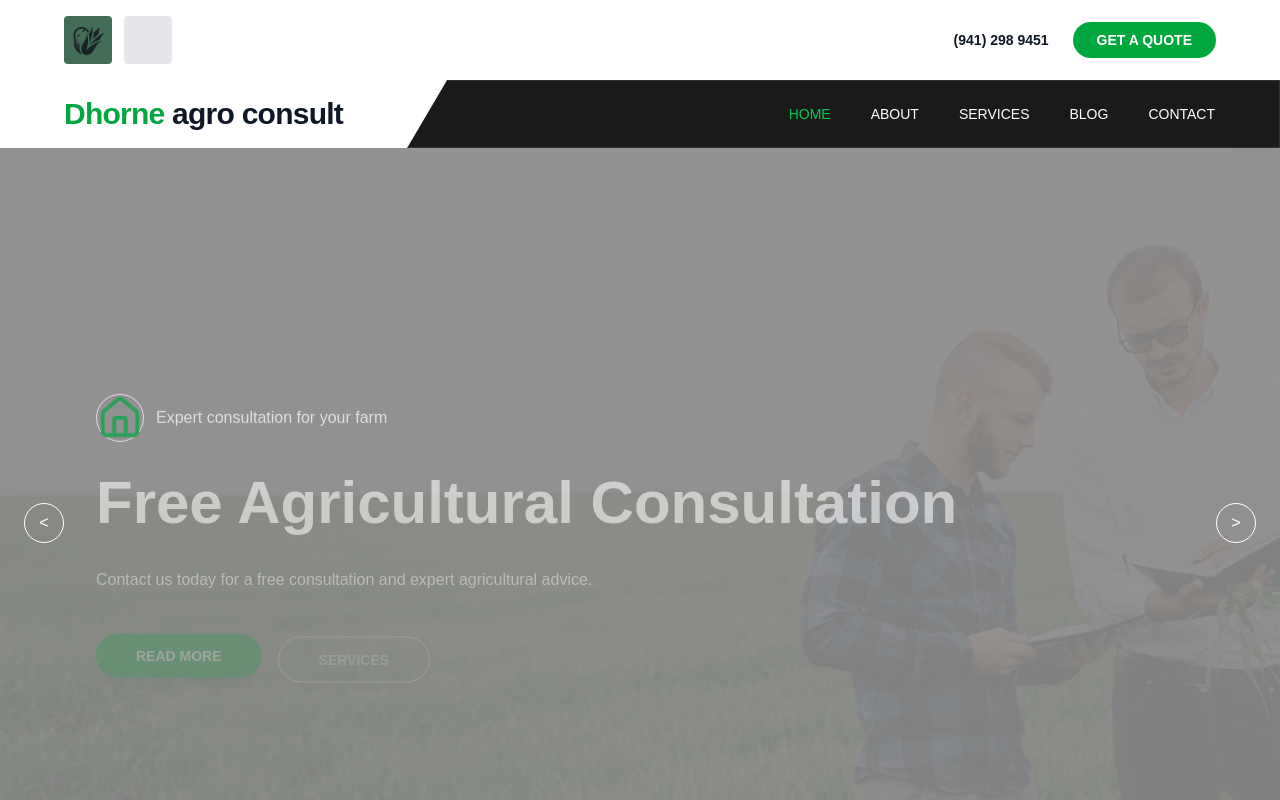
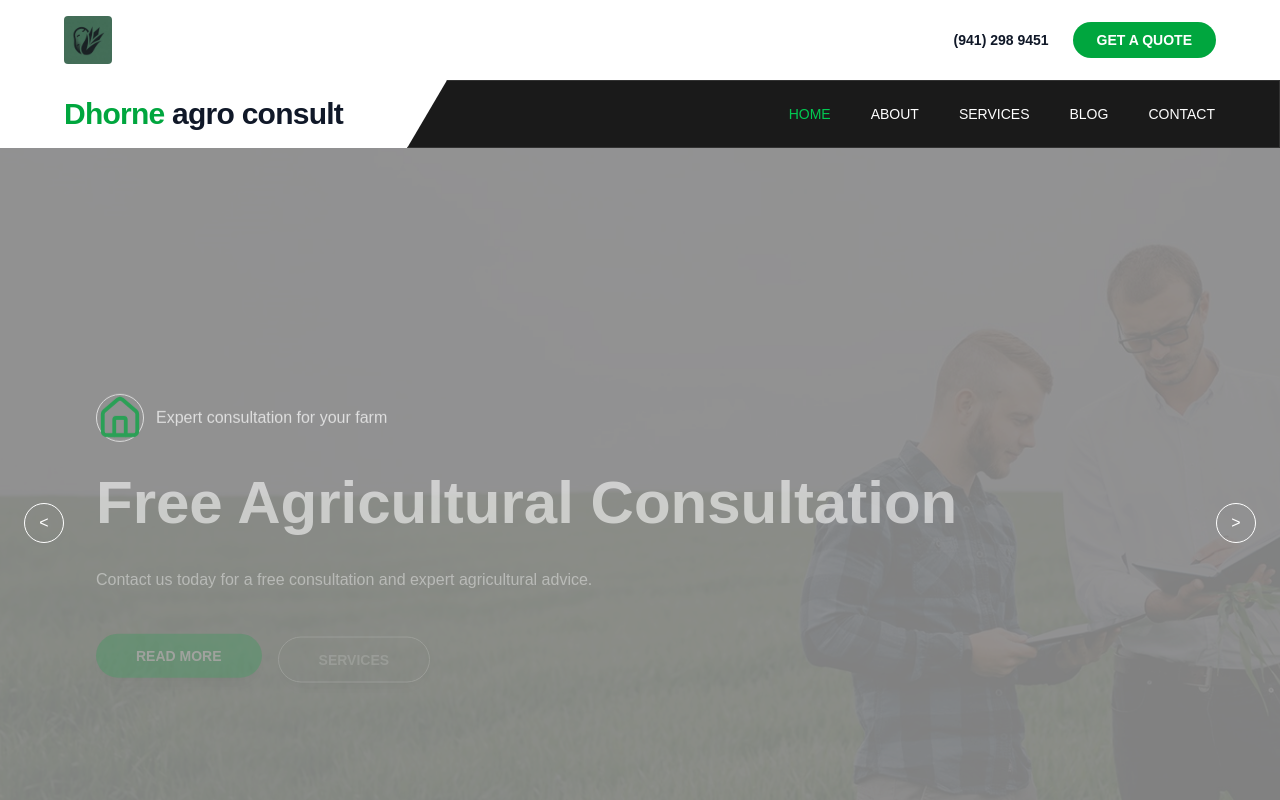
Before and after one commit to conflictonsions12/qwerty, a Next.js app: page / in a window 1280 px wide. Shown: the top 800 px of the page. Built offline with nearby package versions, Linux system fonts and the light colour scheme.

Commit message:
Update Header.jsx

```diff
--- a/src/components/Header.jsx
+++ b/src/components/Header.jsx
@@ -34,7 +34,7 @@ export default function  Header() {
     className="rounded"
     priority
   />
-          <div className="w-12 h-12 bg-gray-200 rounded" />
+
         </Link>
 
         <div className="flex items-center gap-6 text-sm">
```
